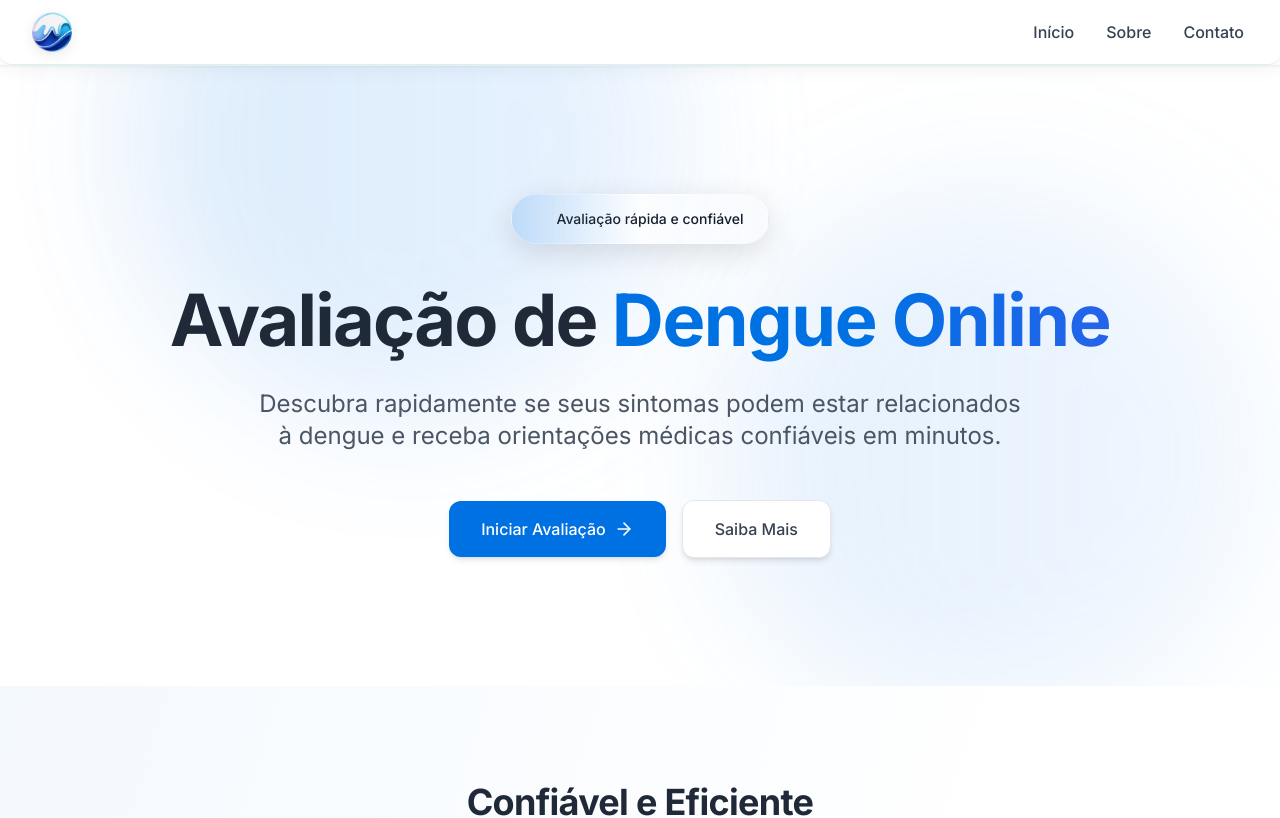
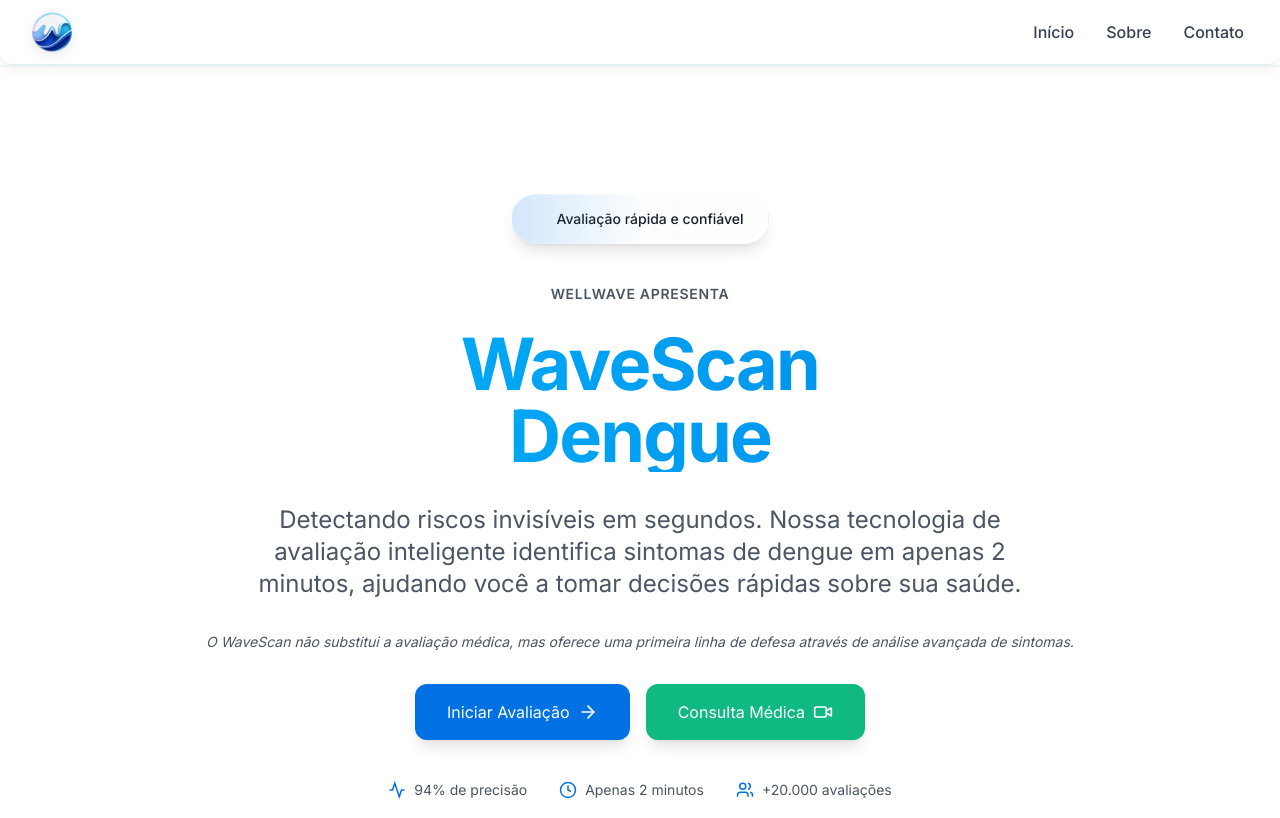
Before and after one commit to Wesley-codeDr/dengue-smart-guide, a React (Vite) app: page / in a window 1280 px wide. Shown: the top 818 px of the page. Built offline with nearby package versions, Linux system fonts and the light colour scheme.

Commit message:
Refactor: Reformat HTML structure
Refactors the HTML structure to match a provided template, including styling and metadata.

```diff
--- a/src/components/homepage/Hero.tsx
+++ b/src/components/homepage/Hero.tsx
@@ -1,6 +1,6 @@
 
 import { motion } from "framer-motion";
-import { ArrowRight } from "lucide-react";
+import { ArrowRight, Video } from "lucide-react";
 
 type HeroProps = {
   onStartAssessment: () => void;
@@ -9,56 +9,125 @@ type HeroProps = {
 const Hero = ({ onStartAssessment }: HeroProps) => {
   return (
     <section className="modern-hero py-24 md:py-32 text-center relative overflow-hidden">
-      <div className="modern-blob top-[-20%] left-[10%] opacity-70"></div>
-      <div className="modern-blob bottom-[-10%] right-[5%] opacity-50" style={{animationDelay: "3s"}}></div>
+      {/* Background elements */}
+      <div className="background-gradient absolute inset-0 bg-gradient-radial from-white to-primary/5 z-[-2]"></div>
 
-      <div className="modern-container relative z-10">
+      {/* Elegant shapes */}
+      <div className="elegant-shapes absolute inset-0 overflow-hidden z-[-1]">
+        <div className="elegant-shape shape-1 absolute w-[600px] h-[140px] -left-[10%] top-[15%] bg-gradient-to-r from-primary/20 to-transparent rounded-full backdrop-blur-sm border-2 border-primary/15 shadow-lg opacity-0 rotate-12 animate-appear-float-1"></div>
+        <div className="elegant-shape shape-2 absolute w-[500px] h-[120px] -right-[5%] top-[70%] bg-gradient-to-r from-secondary/20 to-transparent rounded-full backdrop-blur-sm border-2 border-primary/15 shadow-lg opacity-0 -rotate-15 animate-appear-float-2"></div>
+        <div className="elegant-shape shape-3 absolute w-[300px] h-[80px] left-[5%] bottom-[5%] bg-gradient-to-r from-primary/20 to-transparent rounded-full backdrop-blur-sm border-2 border-primary/15 shadow-lg opacity-0 -rotate-8 animate-appear-float-3"></div>
+        <div className="elegant-shape shape-4 absolute w-[200px] h-[60px] right-[15%] top-[10%] bg-gradient-to-r from-primary/20 to-transparent rounded-full backdrop-blur-sm border-2 border-primary/15 shadow-lg opacity-0 rotate-20 animate-appear-float-4"></div>
+        <div className="elegant-shape shape-5 absolute w-[150px] h-[40px] left-[20%] top-[5%] bg-gradient-to-r from-accent/30 to-transparent rounded-full backdrop-blur-sm border-2 border-primary/15 shadow-lg opacity-0 -rotate-25 animate-appear-float-5"></div>
+      </div>
+
+      {/* Waves */}
+      <div className="waves absolute bottom-0 w-full h-[30vh] overflow-hidden z-[-1]">
+        <div className="wave wave-1 absolute w-[200%] h-[200%] rounded-[40%] opacity-15 animate-waveSpin bg-primary-light bottom-[-120%] left-[-50%]"></div>
+        <div className="wave wave-2 absolute w-[200%] h-[200%] rounded-[40%] opacity-10 animate-waveSpinReverse bg-primary bottom-[-110%] left-[-40%]"></div>
+      </div>
+
+      {/* Overlay gradient */}
+      <div className="overlay-gradient absolute inset-0 bg-gradient-to-b from-white via-transparent to-white pointer-events-none z-[-1]"></div>
+
+      {/* Main content */}
+      <div className="modern-container relative z-10 animate-fadeUp opacity-0">
         <div className="flex justify-center mb-10">
-          <div className="group relative flex items-center gap-3 px-6 py-3.5 rounded-full
+          <div className="badge group relative flex items-center gap-3 px-6 py-3.5 rounded-full
                bg-gradient-to-r from-primary/15 via-white/95 to-secondary/15
-               shadow-[0_8px_30px_rgb(0,0,0,0.12)] backdrop-blur-md
+               shadow-lg backdrop-blur-md
                border border-white/20
-               transition-all duration-300 ease-in-out hover:shadow-[0_10px_40px_rgb(0,0,0,0.15)] hover:scale-[1.02]
-               dark:from-primary/20 dark:via-gray-900/90 dark:to-secondary/20 dark:border-white/10">
+               transition-all duration-300 ease-in-out hover:shadow-xl hover:scale-[1.02]">
 
             <span className="absolute inset-0 rounded-full bg-gradient-to-r from-primary/5 to-secondary/5 opacity-50 animate-pulse"></span>
 
             <div className="flex items-center gap-3 z-10">
               <span className="flex h-2 w-2 rounded-full bg-success animate-pulse"></span>
-              <span className="font-medium text-sm bg-clip-text text-transparent bg-gradient-to-r from-gray-800 to-gray-900 dark:from-white dark:to-gray-200">
+              <span className="font-medium text-sm bg-clip-text text-transparent bg-gradient-to-r from-gray-800 to-gray-900">
                 Avaliação rápida e confiável
               </span>
             </div>
           </div>
         </div>
 
-        <h1 className="text-4xl md:text-6xl lg:text-7xl font-bold text-gray-800 mb-8 leading-tight tracking-tight">
-          Avaliação de <span className="modern-gradient-text">Dengue Online</span>
+        <div className="title-intro text-sm font-semibold tracking-wider uppercase text-gray-600 mb-6 animate-fadeIn opacity-0" style={{ animationDelay: "0.6s" }}>
+          WellWave Apresenta
+        </div>
+
+        <h1 className="text-4xl md:text-6xl lg:text-7xl font-bold mb-8 leading-tight tracking-tight animate-fadeIn opacity-0" style={{ animationDelay: "0.7s" }}>
+          <div className="title-gradient bg-gradient-to-r from-[#00C9FF] via-primary to-[#06D6A0] bg-clip-text text-transparent bg-size-300 animate-gradient-shift">
+            WaveScan
+          </div>
+          <div className="title-gradient bg-gradient-to-r from-[#00C9FF] via-primary to-[#06D6A0] bg-clip-text text-transparent bg-size-300 animate-gradient-shift">
+            Dengue
+          </div>
         </h1>
 
-        <p className="text-xl md:text-2xl text-gray-600 max-w-3xl mx-auto mb-12 leading-relaxed">
-          Descubra rapidamente se seus sintomas podem estar relacionados à dengue
-          e receba orientações médicas confiáveis em minutos.
+        <p className="text-xl md:text-2xl text-gray-600 max-w-3xl mx-auto mb-8 leading-relaxed animate-fadeIn opacity-0" style={{ animationDelay: "0.9s" }}>
+          Detectando riscos invisíveis em segundos. Nossa tecnologia de avaliação inteligente identifica sintomas de dengue em apenas 2 minutos, ajudando você a tomar decisões rápidas sobre sua saúde.
         </p>
 
-        <div className="flex flex-col md:flex-row justify-center items-center gap-4">
+        <p className="text-gray-600 text-sm mb-8 italic animate-fadeIn opacity-0" style={{ animationDelay: "1.2s" }}>
+          O WaveScan não substitui a avaliação médica, mas oferece uma primeira linha de defesa através de análise avançada de sintomas.
+        </p>
+
+        <div className="flex flex-col md:flex-row justify-center items-center gap-4 mb-4 animate-fadeIn opacity-0" style={{ animationDelay: "1.5s" }}>
           <motion.button
             onClick={onStartAssessment}
-            className="modern-button group flex items-center justify-center text-base px-8 py-4 w-full md:w-auto"
+            className="button button-primary group flex items-center justify-center text-base px-8 py-4 w-full md:w-auto rounded-lg bg-primary text-white shadow-lg transition-all hover:translate-y-[-3px] hover:shadow-xl active:scale-[0.98]"
             whileHover={{ scale: 1.02 }}
             whileTap={{ scale: 0.98 }}
             aria-label="Iniciar Avaliação"
           >
-            Iniciar Avaliação
+            <span>Iniciar Avaliação</span>
             <ArrowRight className="ml-2 h-5 w-5 transition-transform duration-300 group-hover:translate-x-1" />
           </motion.button>
           <motion.button
-            className="modern-button-secondary flex items-center justify-center text-base px-8 py-4 w-full md:w-auto"
+            className="button button-green flex items-center justify-center text-base px-8 py-4 w-full md:w-auto rounded-lg bg-[#10B981] text-white shadow-lg transition-all hover:translate-y-[-3px] hover:shadow-xl active:scale-[0.98]"
             whileHover={{ scale: 1.02 }}
             whileTap={{ scale: 0.98 }}
           >
-            Saiba Mais
+            <span>Consulta Médica</span>
+            <Video className="ml-2 h-5 w-5" />
           </motion.button>
+        </div>
+
+        {/* Insights section */}
+        <div className="insights mt-10 animate-fadeIn opacity-0" style={{ animationDelay: "1.4s" }}>
+          <div className="flex items-center justify-center gap-8 flex-wrap">
+            <div className="flex items-center gap-2">
+              <svg xmlns="http://www.w3.org/2000/svg" width="18" height="18" viewBox="0 0 24 24" fill="none" stroke="currentColor" strokeWidth="2" className="text-primary">
+                <path d="M22 12h-4l-3 9L9 3l-3 9H2"></path>
+              </svg>
+              <span className="text-gray-600 text-sm">94% de precisão</span>
+            </div>
+            <div className="flex items-center gap-2">
+              <svg xmlns="http://www.w3.org/2000/svg" width="18" height="18" viewBox="0 0 24 24" fill="none" stroke="currentColor" strokeWidth="2" className="text-primary">
+                <circle cx="12" cy="12" r="10"></circle>
+                <polyline points="12 6 12 12 16 14"></polyline>
+              </svg>
+              <span className="text-gray-600 text-sm">Apenas 2 minutos</span>
+            </div>
+            <div className="flex items-center gap-2">
+              <svg xmlns="http://www.w3.org/2000/svg" width="18" height="18" viewBox="0 0 24 24" fill="none" stroke="currentColor" strokeWidth="2" className="text-primary">
+                <path d="M16 21v-2a4 4 0 0 0-4-4H6a4 4 0 0 0-4 4v2"></path>
+                <circle cx="9" cy="7" r="4"></circle>
+                <path d="M22 21v-2a4 4 0 0 0-3-3.87"></path>
+                <path d="M16 3.13a4 4 0 0 1 0 7.75"></path>
+              </svg>
+              <span className="text-gray-600 text-sm">+20.000 avaliações</span>
+            </div>
+          </div>
+        </div>
+
+        {/* User stats */}
+        <div className="user-stats mt-8 flex items-center justify-center animate-fadeIn opacity-0" style={{ animationDelay: "1.7s" }}>
+          <div className="flex mr-3">
+            <div className="avatar w-6 h-6 rounded-full bg-primary-light mr-[-8px] border-2 border-white"></div>
+            <div className="avatar w-6 h-6 rounded-full bg-primary mr-[-8px] border-2 border-white"></div>
+            <div className="avatar w-6 h-6 rounded-full bg-secondary border-2 border-white"></div>
+          </div>
+          <span className="text-gray-600 text-sm">237 pessoas usando hoje</span>
         </div>
       </div>
     </section>
--- a/src/index.css
+++ b/src/index.css
@@ -20,6 +20,21 @@
     --brand-primary: 187 100% 36%;
     --brand-secondary: 271 47% 52%;
     --brand-accent: 187 100% 36%;
+
+    /* New modern UI colors */
+    --color-primary: #1E88E5;
+    --color-primary-light: #29B6F6;
+    --color-secondary: #0D47A1;
+    --color-secondary-dark: #1565C0;
+    --color-accent: #B2EBF2;
+    --color-text-primary: #0A2540;
+    --color-text-secondary: #475569;
+    --color-bg-dark: #FFFFFF;
+    --color-bg-light: #F8FAFC;
+    --color-glass: rgba(255, 255, 255, 0.7);
+    --color-border: rgba(30, 136, 229, 0.15);
+    --glass-blur: blur(10px);
+    --shadow: 0 8px 32px rgba(0, 0, 0, 0.08);
 
     /* Functional colors */
     --success: 142 70% 49%;
@@ -57,8 +72,122 @@
   .text-balance {
     text-wrap: balance;
   }
+
+  .bg-size-300 {
+    background-size: 300% 100%;
+  }
 }
 
+/* Animated shapes keyframes */
+@keyframes appear-float-1 {
+  0% { opacity: 0; transform: translateY(-150px) rotate(-3deg); }
+  10% { opacity: 1; transform: translateY(0) rotate(12deg); }
+  100% { opacity: 1; transform: translateY(0) rotate(12deg); }
+}
+
+@keyframes appear-float-2 {
+  0% { opacity: 0; transform: translateY(-150px) rotate(-30deg); }
+  10% { opacity: 1; transform: translateY(0) rotate(-15deg); }
+  100% { opacity: 1; transform: translateY(0) rotate(-15deg); }
+}
+
+@keyframes appear-float-3 {
+  0% { opacity: 0; transform: translateY(-150px) rotate(-23deg); }
+  10% { opacity: 1; transform: translateY(0) rotate(-8deg); }
+  100% { opacity: 1; transform: translateY(0) rotate(-8deg); }
+}
+
+@keyframes appear-float-4 {
+  0% { opacity: 0; transform: translateY(-150px) rotate(5deg); }
+  10% { opacity: 1; transform: translateY(0) rotate(20deg); }
+  100% { opacity: 1; transform: translateY(0) rotate(20deg); }
+}
+
+@keyframes appear-float-5 {
+  0% { opacity: 0; transform: translateY(-150px) rotate(-40deg); }
+  10% { opacity: 1; transform: translateY(0) rotate(-25deg); }
+  100% { opacity: 1; transform: translateY(0) rotate(-25deg); }
+}
+
+@keyframes float {
+  0%, 100% { transform: translateY(0) rotate(var(--rotate-angle, 0deg)); }
+  50% { transform: translateY(15px) rotate(var(--rotate-angle, 0deg)); }
+}
+
+@keyframes waveSpin {
+  0% { transform: rotate(0deg); }
+  100% { transform: rotate(360deg); }
+}
+
+@keyframes waveSpinReverse {
+  0% { transform: rotate(360deg); }
+  100% { transform: rotate(0deg); }
+}
+
+@keyframes gradient-shift {
+  0% { background-position: 0% 50%; }
+  50% { background-position: 100% 50%; }
+  100% { background-position: 0% 50%; }
+}
+
+@keyframes fadeUp {
+  from { opacity: 0; transform: translateY(30px); }
+  to { opacity: 1; transform: translateY(0); }
+}
+
+@keyframes fadeIn {
+  from { opacity: 0; }
+  to { opacity: 1; }
+}
+
+/* Gradient and animation classes */
+.animate-waveSpin {
+  animation: waveSpin 25s infinite linear;
+}
+
+.animate-waveSpinReverse {
+  animation: waveSpin 20s infinite linear reverse;
+}
+
+.animate-gradient-shift {
+  animation: gradient-shift 8s ease infinite;
+}
+
+.animate-appear-float-1 {
+  animation: appear-float-1 0.8s forwards;
+  animation-delay: 0.3s;
+}
+
+.animate-appear-float-2 {
+  animation: appear-float-2 0.8s forwards;
+  animation-delay: 0.5s;
+}
+
+.animate-appear-float-3 {
+  animation: appear-float-3 0.8s forwards;
+  animation-delay: 0.4s;
+}
+
+.animate-appear-float-4 {
+  animation: appear-float-4 0.8s forwards;
+  animation-delay: 0.6s;
+}
+
+.animate-appear-float-5 {
+  animation: appear-float-5 0.8s forwards;
+  animation-delay: 0.7s;
+}
+
+.animate-fadeUp {
+  animation: fadeUp 1s ease-out forwards;
+  animation-delay: 0.3s;
+}
+
+.animate-fadeIn {
+  animation: fadeIn 0.8s ease-out forwards;
+}
+
+/* Additional styles */
 .gradient-bg {
   background: linear-gradient(135deg, #00A5B8 0%, #6B46C1 100%);
 }
```
